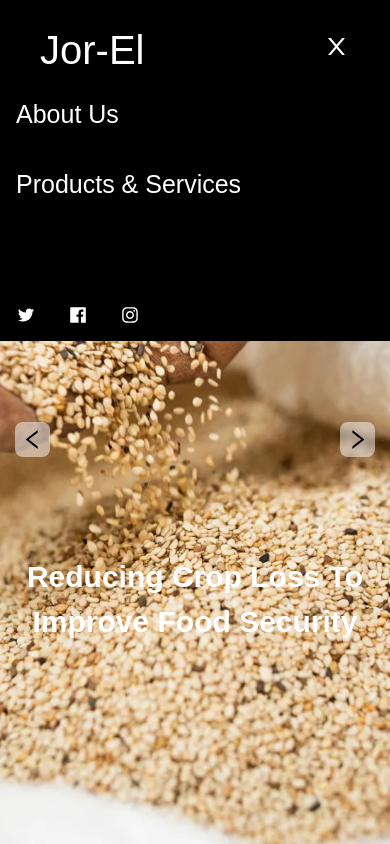
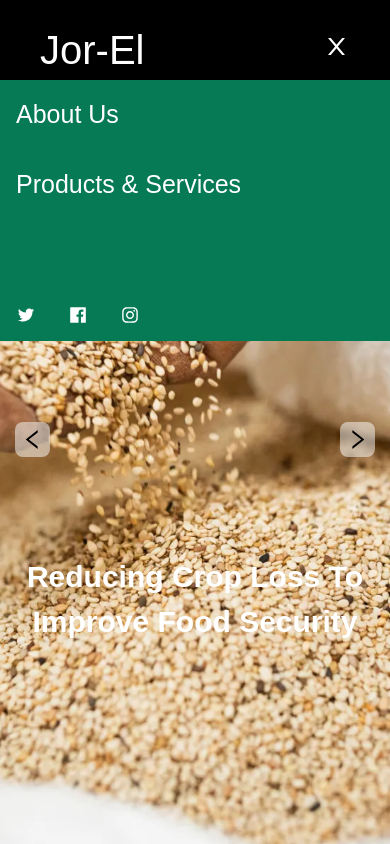
Before and after one commit to Vladmir-dev/jor-el, a React (Vite) app: page / in a window 390 px wide. Both pictures are taken after a click on the button 336 px from the left and 46 px from the top of the page. Shown: the top 844 px of the page. Built offline with nearby package versions, Linux system fonts and the light colour scheme.

Commit message:
fixed navbar

```diff
--- a/src/components/Navbar.jsx
+++ b/src/components/Navbar.jsx
@@ -96,7 +96,7 @@ const Navbar = () => {
           tabindex="0"
           className={
             open
-              ? "flex md:flex-row flex-col ml-[-40px] mt-[-50px] md:overflow-0 md:ml-0 md:h-auto  md:p-0 p-4 md:bg-inherit md:justify-center md:items-center items-start justify-start md:relative fixed md:top-0 top-[130px]  bg-black  md:w-auto  w-full list-none gap-8 text-[20px]"
+              ? "flex md:flex-row flex-col ml-[-40px] mt-[-50px] md:overflow-0 md:ml-0 md:h-auto  md:p-0 p-4 md:bg-inherit md:justify-center bg-green-600 md:items-center items-start justify-start md:relative fixed md:top-0 top-[130px]  bg-black  md:w-auto  w-full list-none gap-8 text-[20px]"
               : "hidden md:block md:flex md:flex-row md:list-none md:gap-8 text-[20px] md:flex md:justify-center md:items-center"
           }
         >
@@ -117,7 +117,7 @@ const Navbar = () => {
               </Link>
 
               {drop === index && (
-                <div className="md:absolute  p-4   md:shadow-md">
+                <div className="md:absolute  p-4  md:shadow-md">
                   {item.submenu ? (
                     <div className="flex md:bg-white p-4 flex-col gap-5 justify-evenly">
                       {item.subitems.map((ele, index) => (
```
